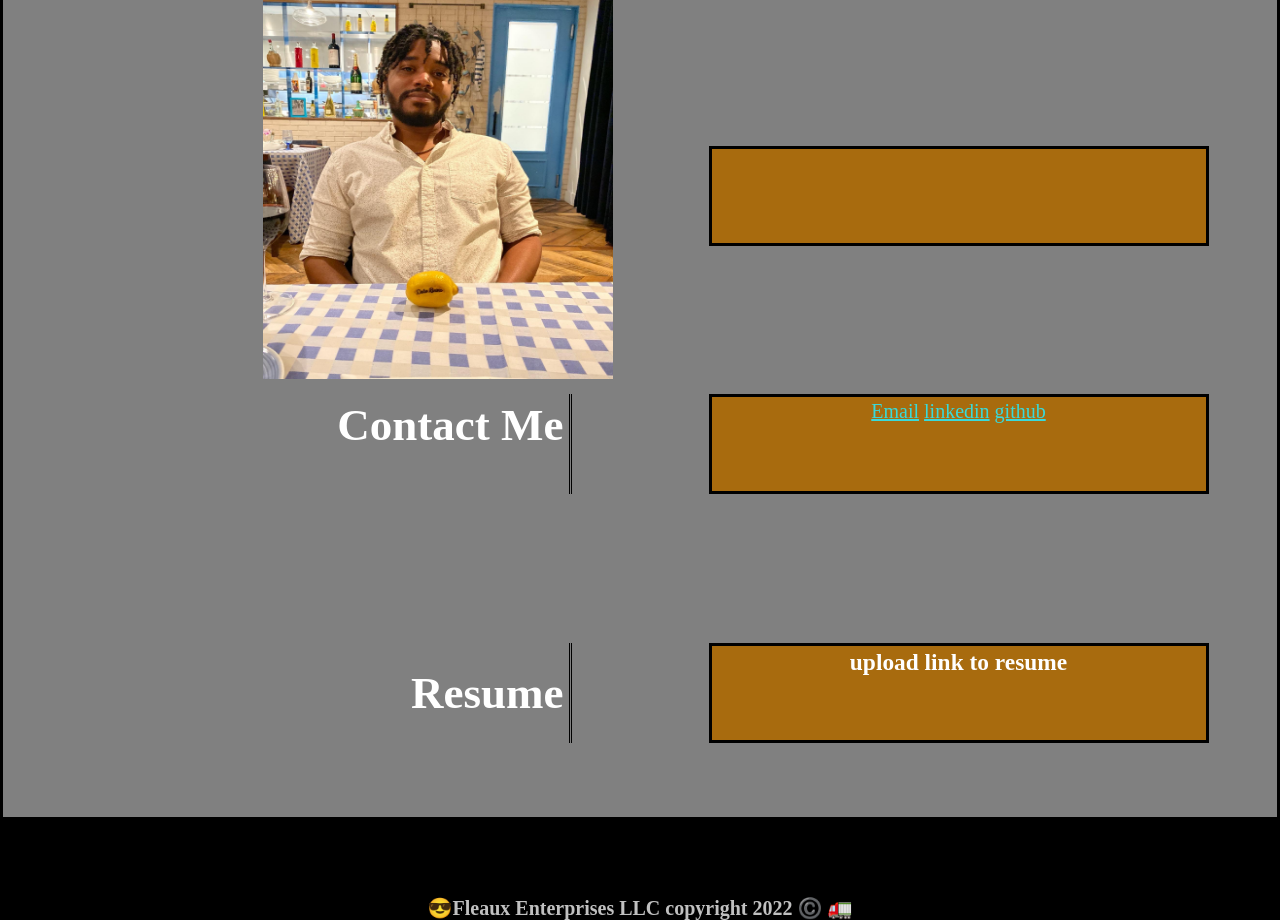
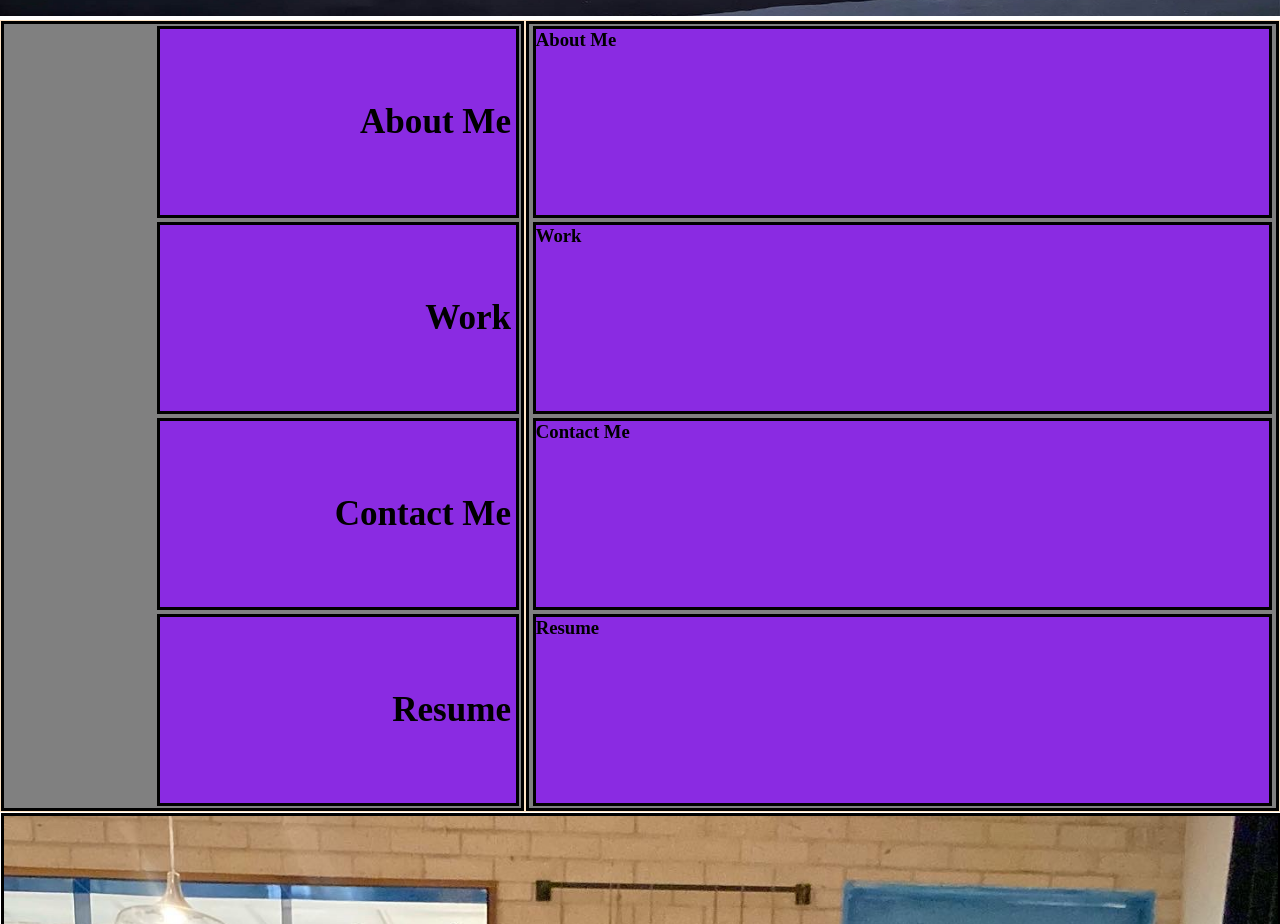
Before and after one commit to Fleauxxx/Module-2-Challenge, a plain HTML site: page index.html in a window 1280 px wide. Shown: the part 641-1565 px from the top of the page. Drawn offline with Linux system fonts and the light colour scheme.

Commit message:
delted files to final copies

```diff
--- a/index.html
+++ b/index.html
@@ -1,16 +1,17 @@
 <!DOCTYPE html>
 <html lang="en">
+
 <head>
     <meta charset="UTF-8">
     <meta http-equiv="X-UA-Compatible" content="IE=edge">
     <meta name="viewport" content="width=device-width, initial-scale=1.0">
-    <link rel="stylesheet" href="reset.css">
     <link rel="stylesheet" href="styles.css">
     <title>Fleaux Enterprises</title>
 </head>
+
 <body>
     <header class="header">
-        <h1>Floyd Hudson</h1>
+        <h1>Floyd Hudson Web Dev</h1>
         <nav>
             <ul>
                 <li>
@@ -20,10 +21,10 @@
                     <a href="#Work">Work</a>
                 </li>
                 <li>
-                    <a href="#ContactMe">Contact Me</a>
+                    <a href="#ContactMe">Conact Me</a>
                 </li>
                 <li>
-                    <a href="#Resume">Resusme</a>
+                    <a href="#Resume">Resume</a>
                 </li>
             </ul>
         </nav>
@@ -34,68 +35,51 @@
     </section>
 
     <main class="main">
-        <div class="container1">
 
-            <img src="images/Pic of myself.JPG" class="secondimage" alt="Picture of myself displayed">
 
-            <section id="AboutMe" class="items">
-                <h3>About</h3>
-                <h3>Me</h3>
-            </section>
 
-            <section class="items">
-                <p>Hello there! My name is Floyd Hudson and I am a future developer in the making. I am currently enrolled in the part time FullStack Web Develop bootcamp at <a href="https://www.smu.edu/">SMU</a></p>
-            </section>
+        <div class="container">
 
-            <section id="Work" class="items">
-                <h2>Work</h2>
-            </section>
-
-            <section class="items">
-            </section>
-
-            <section id="ContactMe" class="items">
-                <h2>Contact Me</h2>
-            </section>
-
-            <section class="items">
-                <ul>
-                    <li>
-                        <a href="https://www.hudsonfloyd@yahoo.com">Email</a>
-                    </li>
-                    <li>
-                        <a href="https://www.linkedin.com/feed/">linkedin</a>
-                    </li>
-                    <li>
-                        <a href="https://github.com/Fleauxxx">github</a>
-                    </li>
-                </ul>
-            </section>
-
-            <section id="Resume" class="items">
-                <h2>Resume</h2>
-            </section>
-             <section class="items">
-                <h3>upload link to resume</h3>
-             </section>
+            <div id="AboutMe" class="titles">
+                <h3>About Me</h3>
+            </div>
+            <div id="Work" class="titles">
+                <h3>Work</h3>
+            </div>
+            <div id="ConactMe" class="titles">
+                <h3>Contact Me</h3>
+            </div>
+            <div id="Resume" class="titles">
+                <h3>Resume</h3>
+            </div>
         </div>
 
+        <div class="container2">
+            <div class="items">
+                <h3>About Me</h3>
+            </div>
+            <div class="items">
+                <h3>Work</h3>
+            </div>
+            <div class="items">
+                <h3>Contact Me</h3>
+            </div>
+            <div class="items">
+                <h3>Resume</h3>
+            </div>
+        </div>
 
         </main>
 
+
+    <div class="container3">
+        <img src="images/Pic of myself.JPG" class="image2" alt="Picture of myself displayed">
+    </div>
+
+</body>
 
 <footer class="footer">
     <h4> 😎Fleaux Enterprises LLC copyright 2022 ©️ 🚛</h4>
 </footer>
 
-
-
-
-
-
-
-
-
-
-</body>
 </html>
--- a/styles.css
+++ b/styles.css
@@ -3,14 +3,6 @@
     margin: 0;
     box-sizing: border-box;
 }
-
-
-:root {
-    --light: #39dada;
-    --dark: rgb(28, 28, 99);
-
-}
-
 
 .header {
     display: flex;
@@ -57,8 +49,8 @@ a {
 
 
 .firstimage {
-    height: 400px;
-    width: 99.99%;
+    height: 600px;
+    width: 100%;
     background-size: cover;
     background-position: center;
     background-image: url("/images/144754565-abstract-geometric-seamless-pattern.jpg");
@@ -66,98 +58,84 @@ a {
 
 }
 
-.secondimage {
-    height: 392px;
-    width: 350px;
-    position: absolute;
-    margin-left: -405px;
-    margin-top: -275px;
+.main {
+    display: flex;
+    background-color: bisque;
+}
+
+
+
+
+.container {
+    display: flex;
+    background-color: grey;
+    border: 3px solid black;
+    width: 100%;
+    height: 100%;
+    margin: 1px;
+    flex-direction: column;
+    align-items: flex-end;
+    flex-wrap: wrap;
+    flex: 60%;
+    flex-shrink: 2;
+
+
+}
+
+.titles {
+    display: flex;
+    padding: 5px;
+    margin: 2px;
+    width: 70%;
+    height: 24vh;
+    border: 3px solid black;
+    background-color: blueviolet;
+    flex-wrap: wrap;
+    font-size: 30px;
+    align-items: center;
+    justify-content: flex-end;
+    flex-wrap: wrap;
+}
+
+.container2 {
+    display: flex;
+    flex-direction: column;
+    background-color: grey;
+    border: 3px solid black;
+    width: 100%;
+    height: 100%;
+    margin: 1px;
+    align-items: center;
+    flex: 70%;
+
+}
+
+.items {
+    margin: 2px;
+    width: 99%;
+    height: 24vh;
+    border: 3px solid black;
+    background-color: blueviolet;
+
+}
+
+.container3 {
+    display: flex;
+    background-color: grey;
+    border: 3px solid black;
+    width: 100%;
+    height: 100%;
+    margin: 1px;
+    justify-content: center;
 
 
 }
 
 
-.container1 {
-    background-color: gray;
-    height: 1000px;
-    border: solid black;
-    display: flex;
-    flex-direction: row;
-    flex-wrap: wrap;
-    justify-content: space-around;
-    align-items: center;
-
-}
-
-p {
-    font-size: 18px;
-    color: black;
-
-}
-
-.items {
-    padding: 3px;
-    display: flex;
-    height: 100px;
-    width: 200px;
-    color: white;
-    margin: 10px;
-    border: 3px solid black;
-    font-size: 20px;
-    background-color: rgb(168, 107, 14);
-    width: 500px;
-    justify-content: center;
-
-
-}
-
-.items ul {
-    list-style: none;
-    display: inline;
-}
-
-.items ul li {
-    display: inline-block
-}
-
-#AboutMe {
-    align-items: center;
-    padding: 5px;
-    font-size: 30px;
-    border: none;
-    border-right: 3px double black;
-    justify-content: end;
-    background-color: gray;
-}
-
-#Work {
-    padding: 5px;
-    font-size: 30px;
-    border: none;
-    border-right: 3px double black;
-    justify-content: end;
-    background-color: gray;
-
-}
-
-#ContactMe {
-    padding: 5px;
-    font-size: 30px;
-    border: none;
-    justify-content: end;
-    background-color: gray;
-    border-right: 3px double black;
-
-}
-
-#Resume {
-    align-items: center;
-    padding: 5px;
-    font-size: 30px;
-    border: none;
-    justify-content: end;
-    background-color: gray;
-    border-right: 3px double black;
+.image2 {
+    width: 30%;
+    height: 30%;
+    flex: 1;
 
 }
 
@@ -171,3 +149,20 @@ p {
     font-size: 20px;
 
 }
+
+
+@media screen and (max-width: 992px) {
+    header {
+      background: #772014;
+    }
+  }
+
+  @media screen and (max-width: 500px) {
+    .image2 {
+        width: 90%;
+
+
+    }
+
+
+  }
--- a/test.css
+++ /dev/null
@@ -1,168 +0,0 @@
-* {
-    padding: 0;
-    margin: 0;
-    box-sizing: border-box;
-}
-
-.header {
-    display: flex;
-    justify-content: space-between;
-    font-family: 'Trebuchet MS', 'Lucida Sans Unicode', 'Lucida Grande', 'Lucida Sans', Arial, sans-serif;
-    color: #39dada;
-    background-color: rgb(32, 51, 51);
-    margin: auto;
-
-}
-
-.header h1 {
-    display: inline-block;
-    font-size: 48px;
-    color: rgb(28, 28, 99);
-    background-color: #39dada;
-    padding-left: 35px;
-}
-
-.header nav {
-    float: right;
-
-
-}
-
-.header nav ul {
-    list-style-type: none;
-    margin-right: 20px;
-    padding-top: 20px;
-    text-decoration: none;
-}
-
-.header nav ul li {
-    display: inline-block;
-    margin-left: 20px;
-    font-size: 26px;
-    font-family: 'Gill Sans', 'Gill Sans MT', Calibri, 'Trebuchet MS', sans-serif;
-
-}
-
-a {
-    color: var(--light);
-}
-
-
-.firstimage {
-    height: 600px;
-    width: 100%;
-    background-size: cover;
-    background-position: center;
-    background-image: url("/images/144754565-abstract-geometric-seamless-pattern.jpg");
-    margin: 0;
-
-}
-
-.main {
-    display: flex;
-    background-color: bisque;
-}
-
-
-
-
-.container {
-    display: flex;
-    background-color: grey;
-    border: 3px solid black;
-    width: 100%;
-    height: 100%;
-    margin: 1px;
-    flex-direction: column;
-    align-items: flex-end;
-    flex-wrap: wrap;
-    flex: 60%;
-    flex-shrink: 2;
-
-
-}
-
-.titles {
-    display: flex;
-    padding: 5px;
-    margin: 2px;
-    width: 70%;
-    height: 24vh;
-    border: 3px solid black;
-    background-color: blueviolet;
-    flex-wrap: wrap;
-    font-size: 30px;
-    align-items: center;
-    justify-content: flex-end;
-    flex-wrap: wrap;
-}
-
-.container2 {
-    display: flex;
-    flex-direction: column;
-    background-color: grey;
-    border: 3px solid black;
-    width: 100%;
-    height: 100%;
-    margin: 1px;
-    align-items: center;
-    flex: 70%;
-
-}
-
-.items {
-    margin: 2px;
-    width: 99%;
-    height: 24vh;
-    border: 3px solid black;
-    background-color: blueviolet;
-
-}
-
-.container3 {
-    display: flex;
-    background-color: grey;
-    border: 3px solid black;
-    width: 100%;
-    height: 100%;
-    margin: 1px;
-    justify-content: center;
-
-
-}
-
-
-.image2 {
-    width: 30%;
-    height: 30%;
-    flex: 1;
-
-}
-
-.footer {
-    display: flex;
-    justify-content: center;
-    align-items: flex-end;
-    height: 100px;
-    background-color: black;
-    color: silver;
-    font-size: 20px;
-
-}
-
-
-@media screen and (max-width: 992px) {
-    header {
-      background: #772014;
-    }
-  }
-
-  @media screen and (max-width: 500px) {
-    .image2 {
-        width: 90%;
-
-
-    }
-
-
-  }
```
Also changed, not shown: test.html (deleted, +0 -85 lines). Lines whose indentation alone changed are shown as unchanged.
